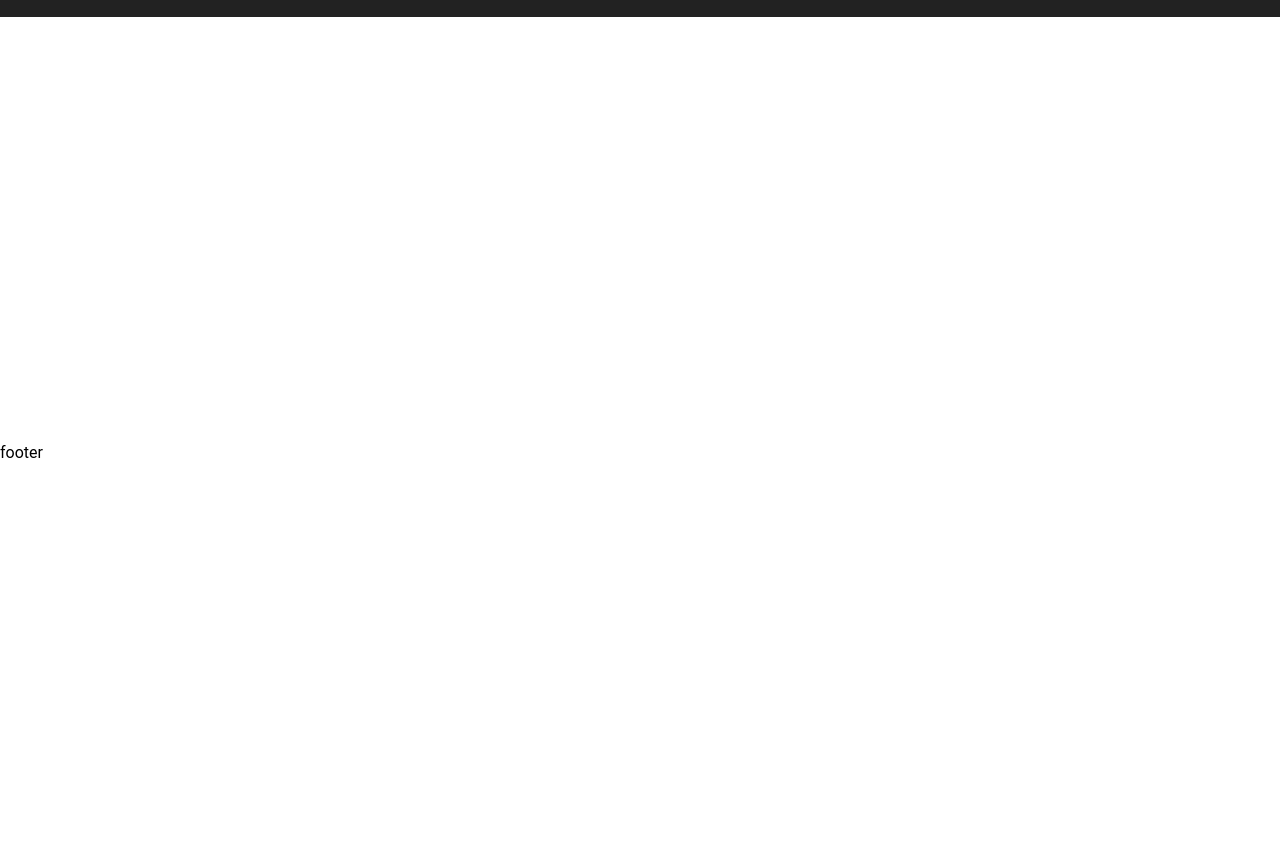
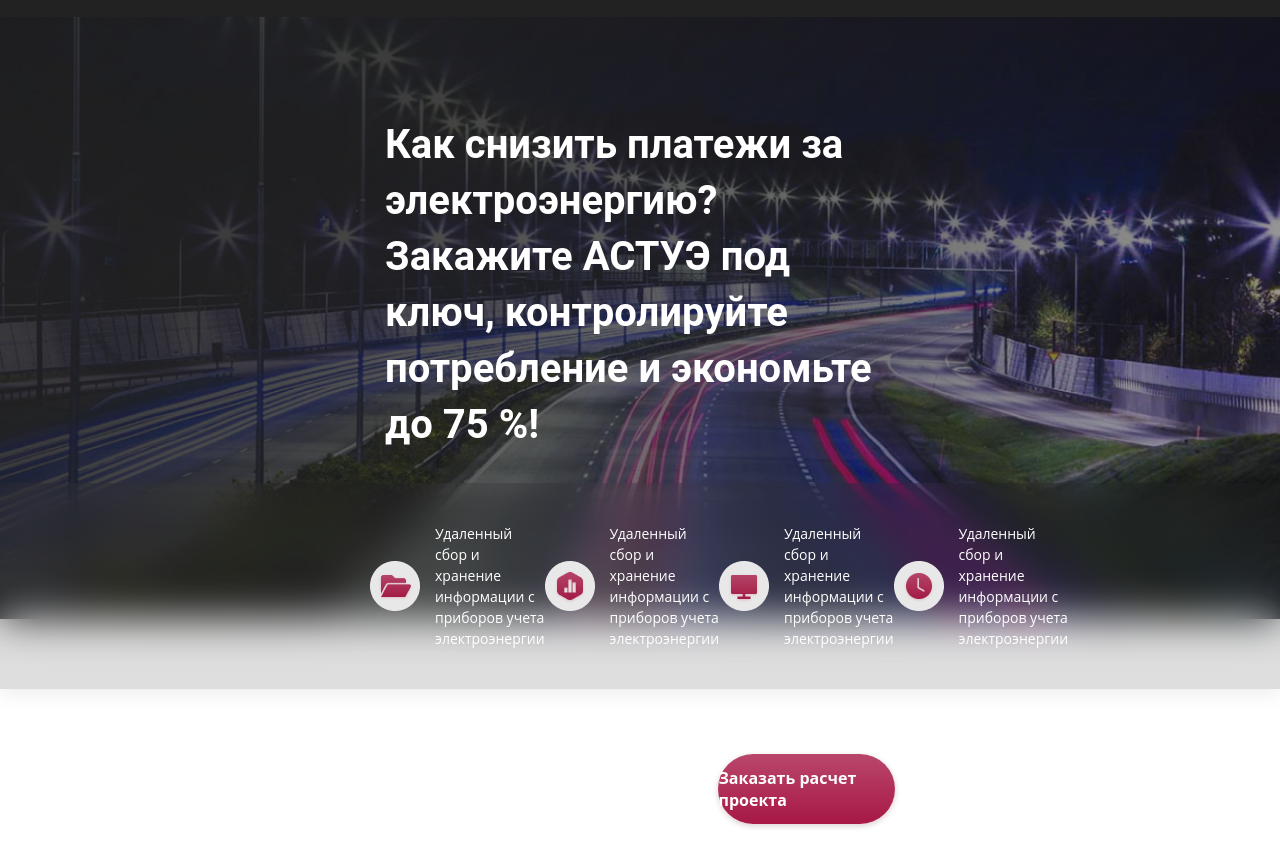
Before and after one commit to shahriyor-sharifjonov/electroff, a website: page src/index.pug in a window 1280 px wide. Shown: the part 338-1202 px from the top of the page. Before the commit the page ends 800 px from the top, so only its background shows below. Drawn offline with nearby package versions, Linux system fonts and the light colour scheme; files that its build step writes are made by us from their sources; files whose address does not match are found by name; a web font is replaced by a local one.

Commit message:
end intro block

```diff
--- a/src/components/footer.pug
+++ b/src/components/footer.pug
@@ -1,3 +1,2 @@
 mixin footer()
     footer.footer
-        p footer
--- a/src/components/header.pug
+++ b/src/components/header.pug
@@ -24,9 +24,9 @@ mixin header()
                     p.header__works-days.disable-lg Пн-Пт с 09:00 до 18:00
             .header__list
                 li.header__li
-                    a(href="#!").header__link Главная
+                    a(href="intro.html").header__link Главная
                 li.header__li
-                    a(href="#!").header__link Заказать расчет
+                    a(href="calculation.html").header__link Заказать расчет
                 li.header__li
                     a(href="#!").header__link Выгоды АСТУЭ/АСКУЭ
                 li.header__li
--- /dev/null
+++ b/src/components/intro.pug
@@ -0,0 +1,22 @@
+mixin intro()
+    .intro.section
+        .intro__body
+            .container
+                h1.intro__title Как снизить платежи за электроэнергию? Закажите АСТУЭ под ключ, контролируйте потребление и экономьте до 75 %!
+            .intro__content
+                .container
+                    .intro__item
+                        img(src="@img/intro-icon-1.png", alt="")
+                        p.intro__item-p Удаленный сбор и хранение информации с приборов учета электроэнергии
+                    .intro__item
+                        img(src="@img/intro-icon-2.png", alt="")
+                        p.intro__item-p Удаленный сбор и хранение информации с приборов учета электроэнергии
+                    .intro__item
+                        img(src="@img/intro-icon-3.png", alt="")
+                        p.intro__item-p Удаленный сбор и хранение информации с приборов учета электроэнергии
+                    .intro__item
+                        img(src="@img/intro-icon-4.png", alt="")
+                        p.intro__item-p Удаленный сбор и хранение информации с приборов учета электроэнергии
+            .intro__info.container
+                p.intro__info-p Закажите расчет стоимости проекта и получите инструкцию по оптимальному подбору ценовой категории в подарок!
+                a(href="#!").intro__info-btn.btn Заказать расчет проекта
--- a/src/index.pug
+++ b/src/index.pug
@@ -10,8 +10,9 @@ html(lang="en")
         .wrapper
             include components/header
             +header
-            include components/main
-            +main
+            main.main
+                include components/intro
+                +intro
             include components/footer
             +footer
         script(src="js/app.min.js")
--- a/src/js/app.js
+++ b/src/js/app.js
@@ -12,10 +12,12 @@ const firstMenu = document.querySelector('.first-menu');
 const thirdMenu = document.querySelector('.third-menu');
 const menuIcons = document.querySelector('.menu-icons');
 const headerList = document.querySelector('.header__list');
+const body = document.querySelector('body');
 
 menu.addEventListener('click', (e)=>{
     menu.classList.toggle('active')
     disableMenu.classList.toggle('active')
+    body.classList.toggle('active')
     firstMenu.classList.toggle('active')
     thirdMenu.classList.toggle('active')
     menuIcons.classList.toggle('active')
--- a/src/scss/layout/_header.scss
+++ b/src/scss/layout/_header.scss
@@ -1,4 +1,6 @@
 .header{
+    position: sticky;
+    top: 0;
     .logo img{
         width: 100px;
     }
@@ -31,6 +33,7 @@
         align-items: center;
         list-style: none;
         transition: 300ms ease;
+        z-index: 2;
         &.active{
             transform: translateX(0);
             opacity: 1;
--- /dev/null
+++ b/src/scss/layout/_intro.scss
@@ -0,0 +1,103 @@
+.intro{
+    background: url(../img/intro-bg.png) center / cover no-repeat;
+    width: 100%;
+    height: calc(100vh - 198px);
+    @include media(1200){
+        height:100%;
+    }
+    @include media(992){
+        height: 100%;
+    }
+    &__title{
+        font-style: normal;
+        font-weight: bold;
+        font-size: 40px;
+        line-height: 140%;
+        color: #FFFFFF;
+        max-width: 900px;
+        width: 100%;
+        margin-bottom: 30px;
+        @include media(1200){
+            margin-bottom: 30px;
+        }
+        @include media(992){
+            font-weight: bold;
+            font-size: 25px;
+            line-height: 140%;
+        }
+        @include media(576){
+            max-width: 290px;
+            width: 100%;
+            margin: 0 auto 30px auto;
+        }
+    }
+    &__content{
+        background: rgba(34, 34, 34, 0.15);
+        box-shadow: 0px 4px 20px rgba(0, 0, 0, 0.08);
+        backdrop-filter: blur(20px);
+        @include media(576){
+            width: 290px;
+            margin: 0 auto;
+            padding: 30px 17px 30px 10px;
+        }
+        .container{
+            display: flex;
+            justify-content: space-between;
+            align-items: center;
+            width: 100%;
+            padding: 40px 0;
+            @include media(1200){
+                flex-direction: column;
+                row-gap: 30px;
+                padding: 30px 0;
+            }
+        }
+    }
+    &__item{
+        display: flex;
+        align-items: center;
+        column-gap: 15px;
+        &-p{
+            max-width: 202px;
+            width: 100%;
+            font-family: "Open Sans", sans-serif;
+            font-weight: normal;
+            font-size: 14px;
+            line-height: 150%;
+            color: #fff;
+        }
+    }
+    &__info{
+        display: flex;
+        justify-content: space-between;
+        align-items: center;
+        margin-top: 25px;
+        @include media(1200){
+            margin-bottom: 50px;
+        }
+        @include media(992){
+            flex-direction: column;
+            row-gap: 30px;
+            align-items: flex-start;
+        }
+        &-p{
+            font-family: "Open Sans", sans-serif;
+            font-style: normal;
+            font-weight: bold;
+            font-size: 20px;
+            line-height: 150%;
+            color: #FFFFFF;
+            max-width: 666px;
+            width: 100%;
+            @include media(992){
+                font-size: 16px;
+                line-height: 150%;
+            }
+            @include media(576){
+                max-width: 290px;
+                width: 100%;
+                margin: 0 auto;
+            }
+        }
+    }
+}
--- a/src/scss/pages/_home.scss
+++ b/src/scss/pages/_home.scss
@@ -1,4 +1,7 @@
 // Специфичные стили страницы Home
 .section{
     padding: 100px 0;
+    @include media(992){
+        padding: 50px 0;
+    }
 }
--- a/src/scss/style.scss
+++ b/src/scss/style.scss
@@ -25,7 +25,8 @@
     'layout/header',
     'layout/footer',
     'layout/sidebar',
-    'layout/forms';
+    'layout/forms',
+    'layout/intro';
 
 // components
 @import
--- a/src/scss/themes/_theme.scss
+++ b/src/scss/themes/_theme.scss
@@ -20,6 +20,9 @@ html,
 body{
     height: 100%;
 }
+body.active{
+    overflow: hidden;
+}
 .wrapper{
     min-height: 100%;
     display: flex;
@@ -33,3 +36,23 @@ button{
     border: none;
     cursor: pointer;
 }
+.btn{
+    font-family: "Open Sans", sans-serif;
+    font-style: normal;
+    font-weight: bold;
+    font-size: 16px;
+    line-height: 22px;
+    color: #FFFFFF;
+    width: 270px;
+    height: 70px;
+    display: flex;
+    justify-content: center;
+    align-items: center;
+    background: linear-gradient(180deg, #B9476B 0%, #A81A47 95.13%);
+    box-shadow: 0px 2px 5px 1px rgba(61, 0, 19, 0.15);
+    border-radius: 80px;
+    @include media(576){
+        width: 290px;
+        margin: 0 auto;
+    }
+}
```
Also changed, not shown: src/img/intro-bg.png (added), src/img/intro-icon-1.png (added), src/img/intro-icon-2.png (added), src/img/intro-icon-3.png (added), src/img/intro-icon-4.png (added).
